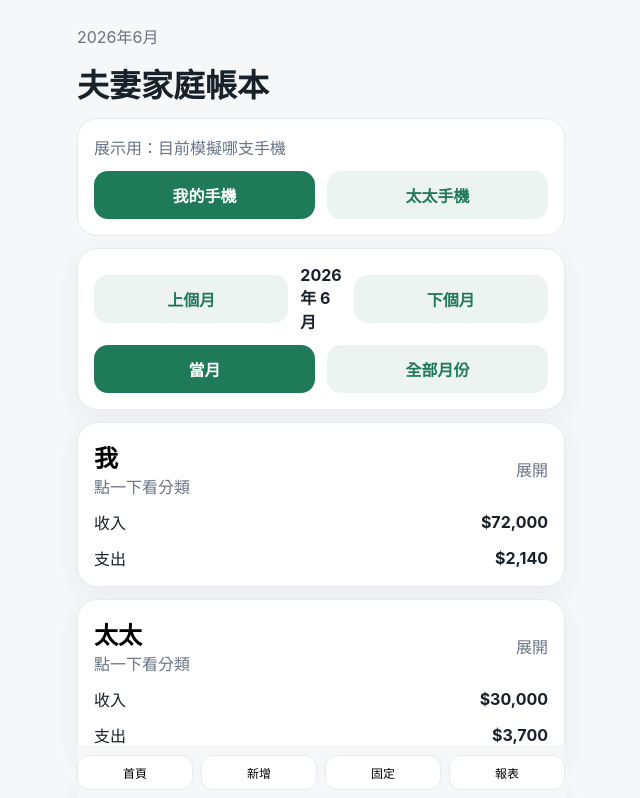
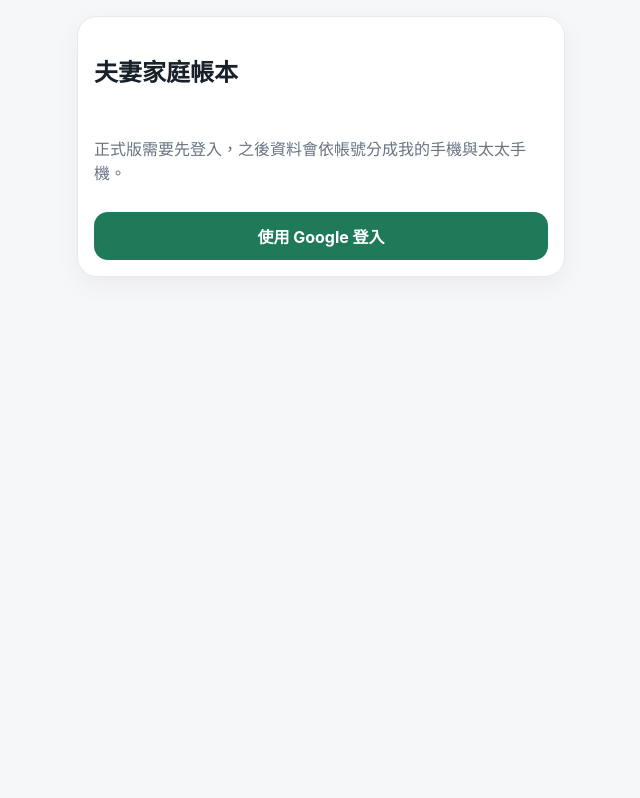
Before and after one commit to k89150-art/household-expense-app, a Next.js app: page / in a window 1280 px wide. Shown: the top 798 px of the page, without its empty margins (319-959 px from the left). Built offline with nearby package versions, Linux system fonts and the light colour scheme; no server answers.

Commit message:
Wrap app with Google auth gate

```diff
--- a/src/app/page.tsx
+++ b/src/app/page.tsx
@@ -1,6 +1,7 @@
 "use client";
 
 import { useMemo, useState } from "react";
+import { AuthGate } from "@/components/AuthGate";
 import { ExpenseQuickForm } from "@/components/ExpenseQuickForm";
 import { HomeSummary } from "@/components/HomeSummary";
 import { IncomeForm } from "@/components/IncomeForm";
@@ -25,6 +26,7 @@
   }, []);
 
   return (
+    <AuthGate>
       <main className="container grid">
         <header className="grid" style={{ paddingTop: 8 }}>
           <div className="muted">{todayText}</div>
@@ -86,5 +88,6 @@
           <button type="button" onClick={() => setActiveTab("report")}>報表</button>
         </nav>
       </main>
+    </AuthGate>
   );
 }
```
Lines whose indentation alone changed are shown as unchanged.
